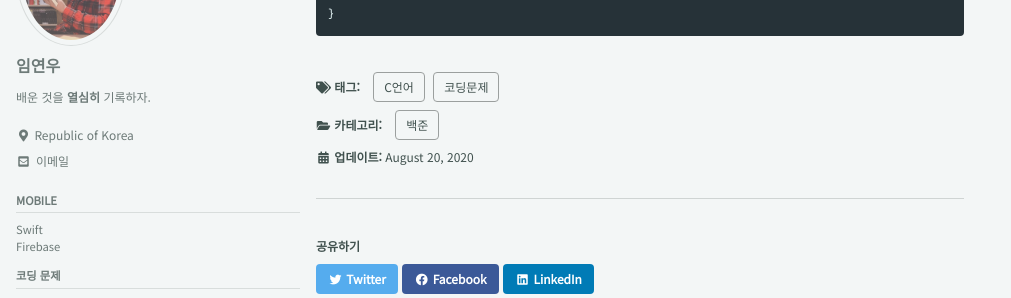
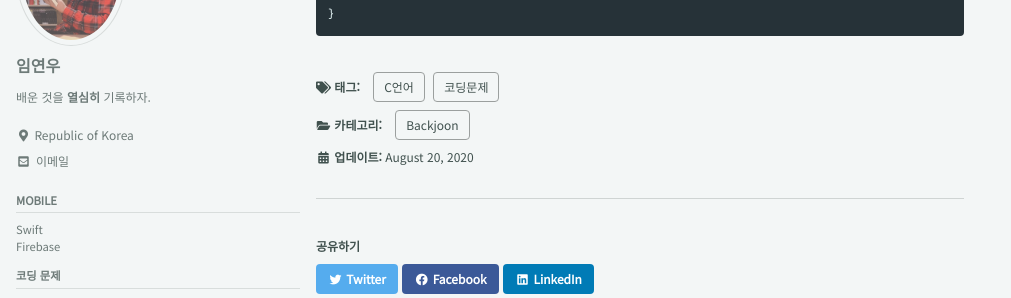
Before and after one commit to terry1213/terry1213.github.io, a Jekyll site: the page built from _posts/2020-08-20-2210.md, in a window 1280 px wide and 900 px high, scrolled down 3440 px. Shown: the part 144-442 px from the top of the window, without its empty margins (0-1011 px from the left). Built offline with Jekyll 4.4.1, drawn with Linux system fonts in a browser that asks for light colours; cached includes are drawn as plain includes; comment, search, counter and statistics services are not loaded.

Commit message:
카테고리 이름 변경
카테고리 이름 변경

```diff
--- a/_data/navigation.yml
+++ b/_data/navigation.yml
@@ -18,6 +18,6 @@ categories:
   - title: "코딩 문제"
     children:
       - title: "백준"
-        url: /categories/#백준/
+        url: /categories/#Backjoon/
       - title: "프로그래머스"
-        url: /categories/#프로그래머스/
+        url: /categories/#Programmers/
--- a/_posts/2020-08-20-2210.md
+++ b/_posts/2020-08-20-2210.md
@@ -1,7 +1,7 @@
 ---
 title: 숫자판 점프 [백준 2210번]
 categories:
-- 백준
+- Backjoon
 tags:
 - C언어
 - 코딩문제
```
Also changed, not shown: _posts/2020-08-21-2529.md (+1 -1 lines), _posts/2020-08-21-2637.md (+1 -1 lines).
